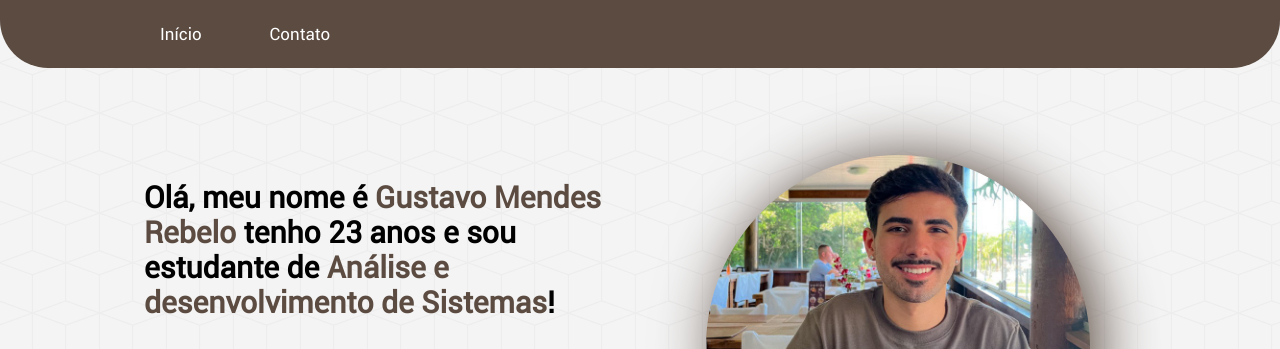
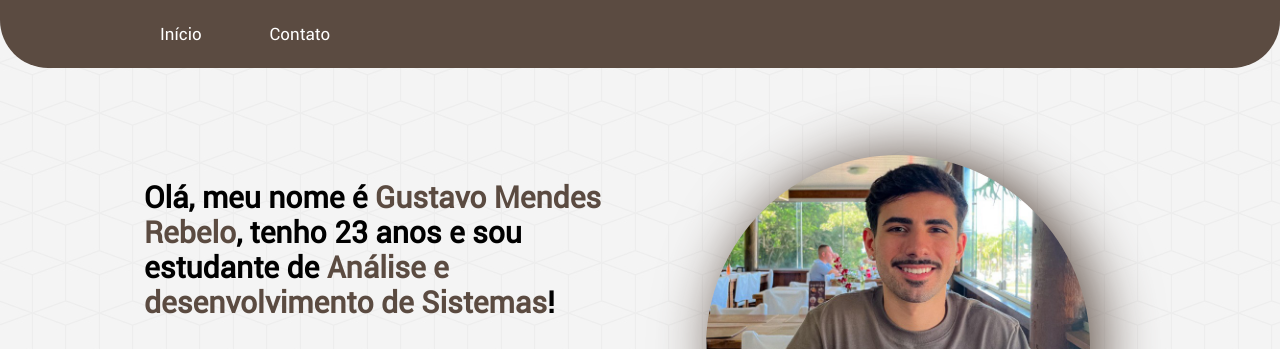
Before and after one commit to gustavo-rebelo/Portifolio-Gustavo, a plain HTML site: page index.html in a window 1280 px wide. Shown: the top 349 px of the page. Drawn offline with Linux system fonts and the light colour scheme.

Commit message:
Update index.html

```diff
--- a/index.html
+++ b/index.html
@@ -36,7 +36,7 @@
                         <img src="./assets/img/img-header.png" class="devices" />
                     </div>
                     <div class="col">
-                        <h1>Olá, meu nome é <span class="text-primary">Gustavo Mendes Rebelo</span> tenho 23 anos e sou
+                        <h1>Olá, meu nome é <span class="text-primary">Gustavo Mendes Rebelo</span>, tenho 23 anos e sou
                             estudante de <span class="text-primary">Análise e desenvolvimento de Sistemas</span>!</h1>
                         <p>
                             Aqui você pode saber mais sobre mim, dar uma olhada em minhas
```
